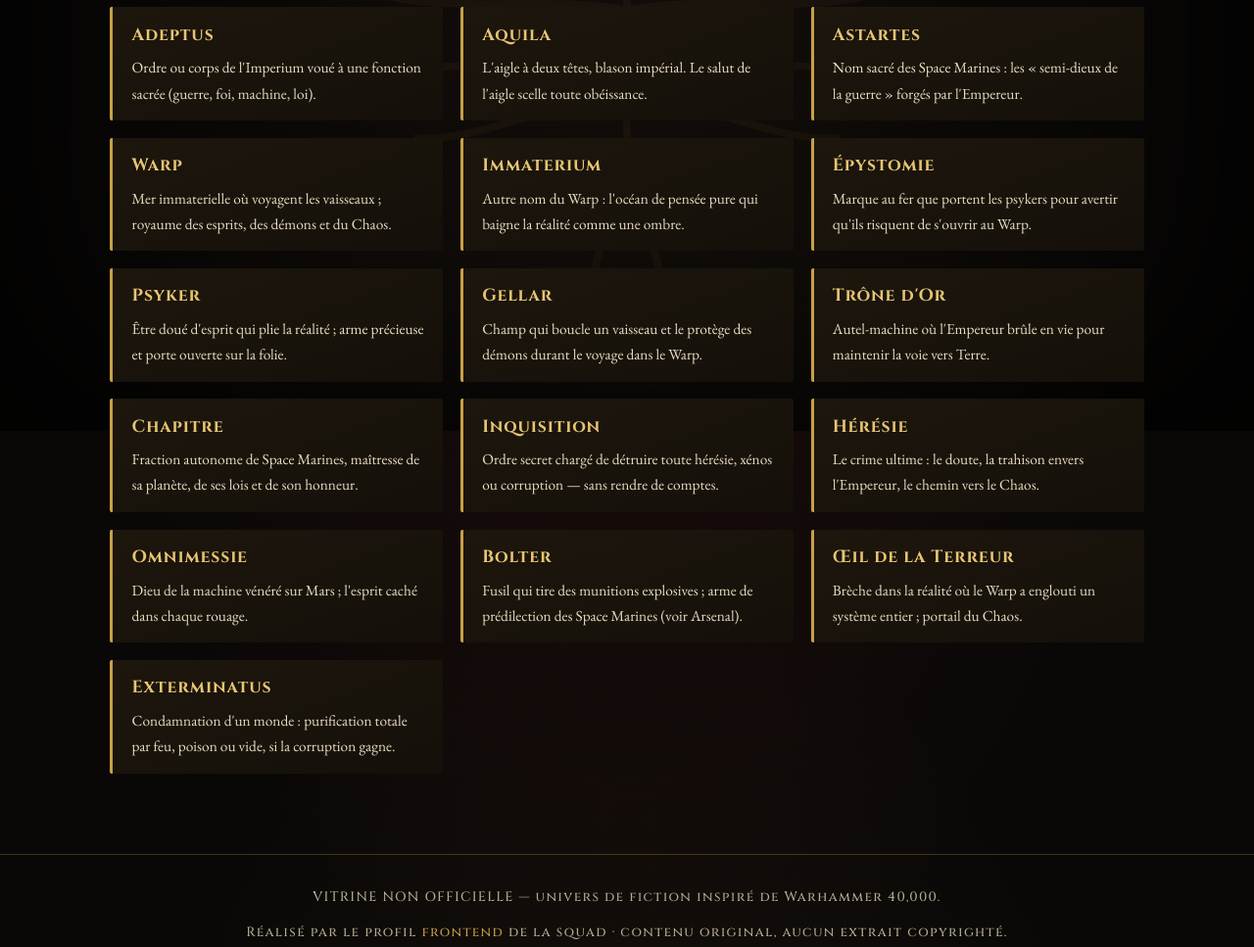
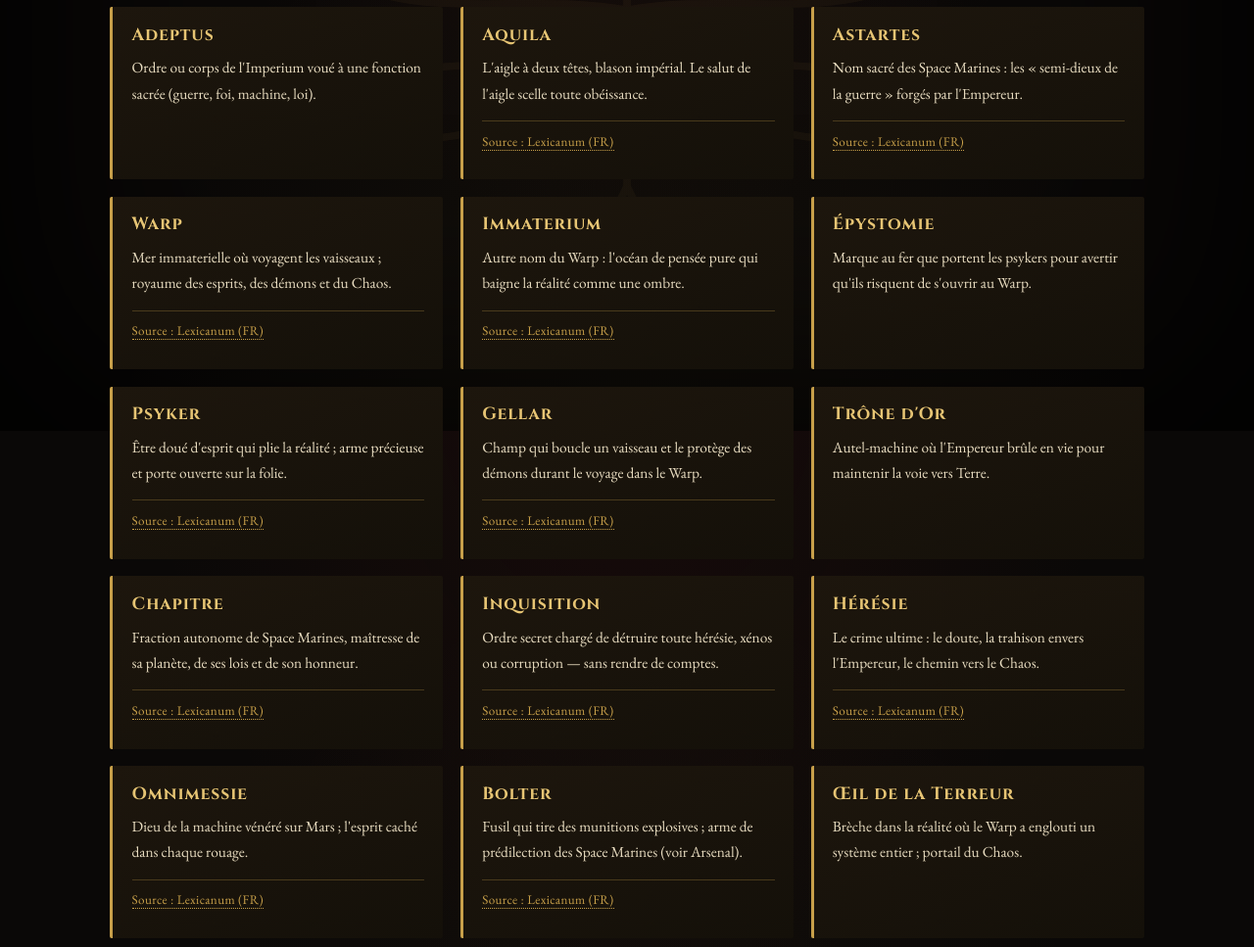
Before and after one commit to Siye0n/front_app_agent, a plain HTML site: page lexique.html in a window 1280 px wide. Shown: the part 360-1327 px from the top of the page at 98% size. Drawn offline with nearby package versions, Linux system fonts and the light colour scheme.

Commit message:
Ajout liens source Lexicanum (FR) verifies + style source-link

```diff
--- a/css/style.css
+++ b/css/style.css
@@ -20,6 +20,29 @@
 }
 
 * { box-sizing: border-box; }
+
+/* Lien de source externe (Lexicanum) — crédit, couleur or impérial,
+   discret en pied de fiche. Ouvre dans un nouvel onglet. */
+.source-link {
+  margin-top: 0.9rem;
+  padding-top: 0.6rem;
+  border-top: 1px solid var(--filet);
+  font-family: "EB Garamond", Georgia, serif;
+  font-size: 0.82rem;
+  letter-spacing: 0.03em;
+}
+.source-link a,
+a[href*="lexicanum.com"] {
+  color: var(--or);
+  text-decoration: none;
+  border-bottom: 1px dotted var(--or);
+  transition: color 0.2s ease, border-color 0.2s ease;
+}
+.source-link a:hover,
+a[href*="lexicanum.com"]:hover {
+  color: var(--or-clair);
+  border-bottom-color: var(--or-clair);
+}
 
 html { scroll-behavior: smooth; }
 
--- a/lexique.html
+++ b/lexique.html
@@ -41,22 +41,47 @@
     </div>
 
     <dl class="lexique">
-      <div class="terme"><dt>Adeptus</dt><dd>Ordre ou corps de l'Imperium voué à une fonction sacrée (guerre, foi, machine, loi).</dd></div>
-      <div class="terme"><dt>Aquila</dt><dd>L'aigle à deux têtes, blason impérial. Le salut de l'aigle scelle toute obéissance.</dd></div>
-      <div class="terme"><dt>Astartes</dt><dd>Nom sacré des Space Marines : les « semi-dieux de la guerre » forgés par l'Empereur.</dd></div>
-      <div class="terme"><dt>Warp</dt><dd>Mer immaterielle où voyagent les vaisseaux ; royaume des esprits, des démons et du Chaos.</dd></div>
-      <div class="terme"><dt>Immaterium</dt><dd>Autre nom du Warp : l'océan de pensée pure qui baigne la réalité comme une ombre.</dd></div>
+      <div class="terme"><dt>Adeptus</dt><dd>Ordre ou corps de l'Imperium voué à une fonction sacrée (guerre, foi, machine, loi).</dd>
+      </div>
+      <div class="terme"><dt>Aquila</dt><dd>L'aigle à deux têtes, blason impérial. Le salut de l'aigle scelle toute obéissance.</dd>
+        <p class="source-link"><a href="https://wh40k-fr.lexicanum.com/wiki/Aquila" target="_blank" rel="noopener">Source : Lexicanum (FR)</a></p>
+      </div>
+      <div class="terme"><dt>Astartes</dt><dd>Nom sacré des Space Marines : les « semi-dieux de la guerre » forgés par l'Empereur.</dd>
+        <p class="source-link"><a href="https://wh40k-fr.lexicanum.com/wiki/Astartes" target="_blank" rel="noopener">Source : Lexicanum (FR)</a></p>
+      </div>
+      <div class="terme"><dt>Warp</dt><dd>Mer immaterielle où voyagent les vaisseaux ; royaume des esprits, des démons et du Chaos.</dd>
+        <p class="source-link"><a href="https://wh40k-fr.lexicanum.com/wiki/Warp" target="_blank" rel="noopener">Source : Lexicanum (FR)</a></p>
+      </div>
+      <div class="terme"><dt>Immaterium</dt><dd>Autre nom du Warp : l'océan de pensée pure qui baigne la réalité comme une ombre.</dd>
+        <p class="source-link"><a href="https://wh40k-fr.lexicanum.com/wiki/Immaterium" target="_blank" rel="noopener">Source : Lexicanum (FR)</a></p>
+      </div>
       <div class="terme"><dt>Épystomie</dt><dd>Marque au fer que portent les psykers pour avertir qu'ils risquent de s'ouvrir au Warp.</dd></div>
-      <div class="terme"><dt>Psyker</dt><dd>Être doué d'esprit qui plie la réalité ; arme précieuse et porte ouverte sur la folie.</dd></div>
-      <div class="terme"><dt>Gellar</dt><dd>Champ qui boucle un vaisseau et le protège des démons durant le voyage dans le Warp.</dd></div>
+      <div class="terme"><dt>Psyker</dt><dd>Être doué d'esprit qui plie la réalité ; arme précieuse et porte ouverte sur la folie.</dd>
+        <p class="source-link"><a href="https://wh40k-fr.lexicanum.com/wiki/Psyker" target="_blank" rel="noopener">Source : Lexicanum (FR)</a></p>
+      </div>
+      <div class="terme"><dt>Gellar</dt><dd>Champ qui boucle un vaisseau et le protège des démons durant le voyage dans le Warp.</dd>
+        <p class="source-link"><a href="https://wh40k-fr.lexicanum.com/wiki/Champ_de_Geller" target="_blank" rel="noopener">Source : Lexicanum (FR)</a></p>
+      </div>
       <div class="terme"><dt>Trône d'Or</dt><dd>Autel-machine où l'Empereur brûle en vie pour maintenir la voie vers Terre.</dd></div>
-      <div class="terme"><dt>Chapitre</dt><dd>Fraction autonome de Space Marines, maîtresse de sa planète, de ses lois et de son honneur.</dd></div>
-      <div class="terme"><dt>Inquisition</dt><dd>Ordre secret chargé de détruire toute hérésie, xénos ou corruption — sans rendre de comptes.</dd></div>
-      <div class="terme"><dt>Hérésie</dt><dd>Le crime ultime : le doute, la trahison envers l'Empereur, le chemin vers le Chaos.</dd></div>
-      <div class="terme"><dt>Omnimessie</dt><dd>Dieu de la machine vénéré sur Mars ; l'esprit caché dans chaque rouage.</dd></div>
-      <div class="terme"><dt>Bolter</dt><dd>Fusil qui tire des munitions explosives ; arme de prédilection des Space Marines (voir Arsenal).</dd></div>
+      <div class="terme"><dt>Chapitre</dt><dd>Fraction autonome de Space Marines, maîtresse de sa planète, de ses lois et de son honneur.</dd>
+        <p class="source-link"><a href="https://wh40k-fr.lexicanum.com/wiki/Chapitre" target="_blank" rel="noopener">Source : Lexicanum (FR)</a></p>
+      </div>
+      <div class="terme"><dt>Inquisition</dt><dd>Ordre secret chargé de détruire toute hérésie, xénos ou corruption — sans rendre de comptes.</dd>
+        <p class="source-link"><a href="https://wh40k-fr.lexicanum.com/wiki/Inquisition" target="_blank" rel="noopener">Source : Lexicanum (FR)</a></p>
+      </div>
+      <div class="terme"><dt>Hérésie</dt><dd>Le crime ultime : le doute, la trahison envers l'Empereur, le chemin vers le Chaos.</dd>
+        <p class="source-link"><a href="https://wh40k-fr.lexicanum.com/wiki/Hérésie_d'Horus" target="_blank" rel="noopener">Source : Lexicanum (FR)</a></p>
+      </div>
+      <div class="terme"><dt>Omnimessie</dt><dd>Dieu de la machine vénéré sur Mars ; l'esprit caché dans chaque rouage.</dd>
+        <p class="source-link"><a href="https://wh40k-fr.lexicanum.com/wiki/Omnimessie" target="_blank" rel="noopener">Source : Lexicanum (FR)</a></p>
+      </div>
+      <div class="terme"><dt>Bolter</dt><dd>Fusil qui tire des munitions explosives ; arme de prédilection des Space Marines (voir Arsenal).</dd>
+        <p class="source-link"><a href="https://wh40k-fr.lexicanum.com/wiki/Bolter" target="_blank" rel="noopener">Source : Lexicanum (FR)</a></p>
+      </div>
       <div class="terme"><dt>Œil de la Terreur</dt><dd>Brèche dans la réalité où le Warp a englouti un système entier ; portail du Chaos.</dd></div>
-      <div class="terme"><dt>Exterminatus</dt><dd>Condamnation d'un monde : purification totale par feu, poison ou vide, si la corruption gagne.</dd></div>
+      <div class="terme"><dt>Exterminatus</dt><dd>Condamnation d'un monde : purification totale par feu, poison ou vide, si la corruption gagne.</dd>
+        <p class="source-link"><a href="https://wh40k-fr.lexicanum.com/wiki/Exterminatus" target="_blank" rel="noopener">Source : Lexicanum (FR)</a></p>
+      </div>
     </dl>
   </main>
 
```
Also changed, not shown: arsenal.html (+2 -0 lines), factions.html (+12 -0 lines), imperium.html (+2 -0 lines), personnages.html (+14 -0 lines), planetes.html (+10 -0 lines).
